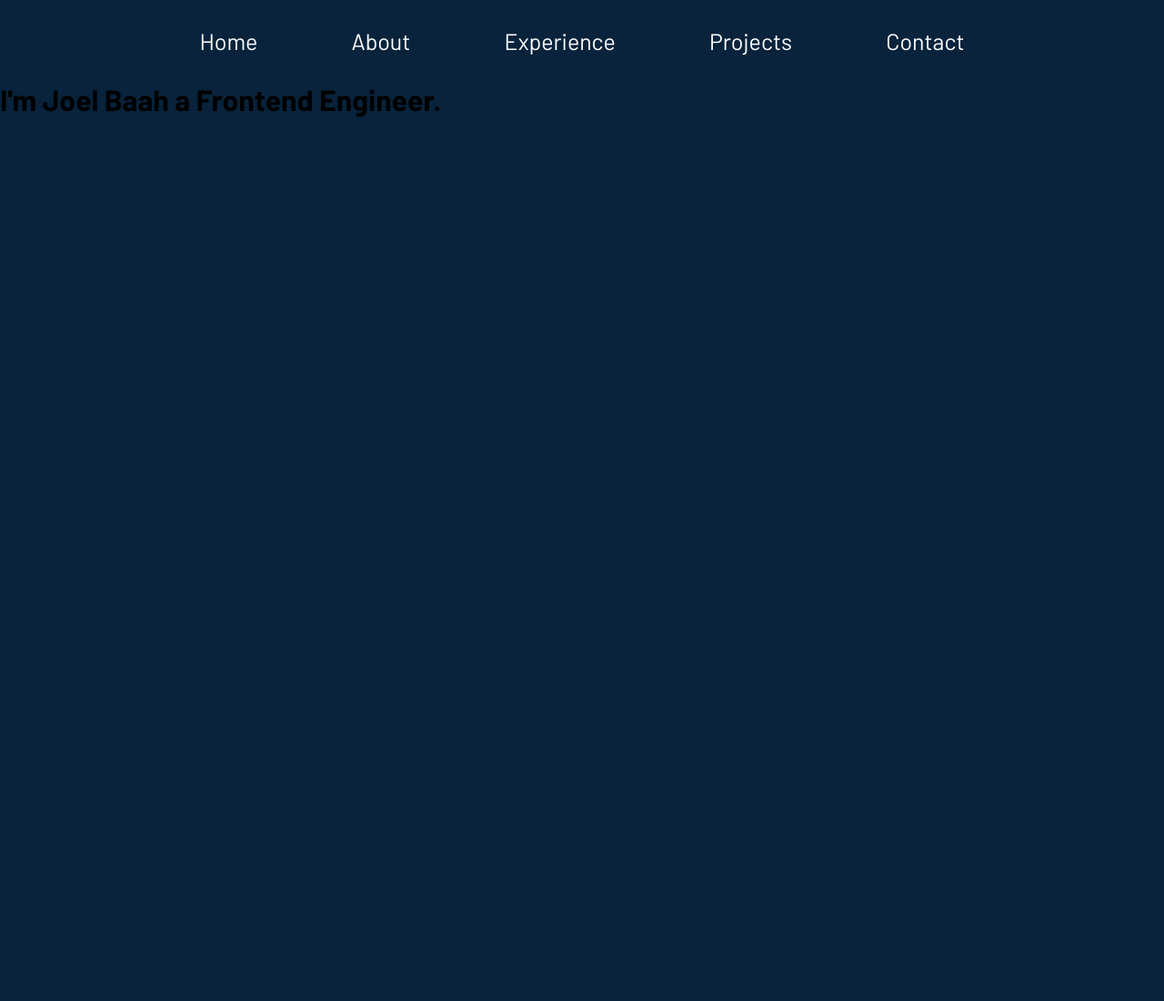
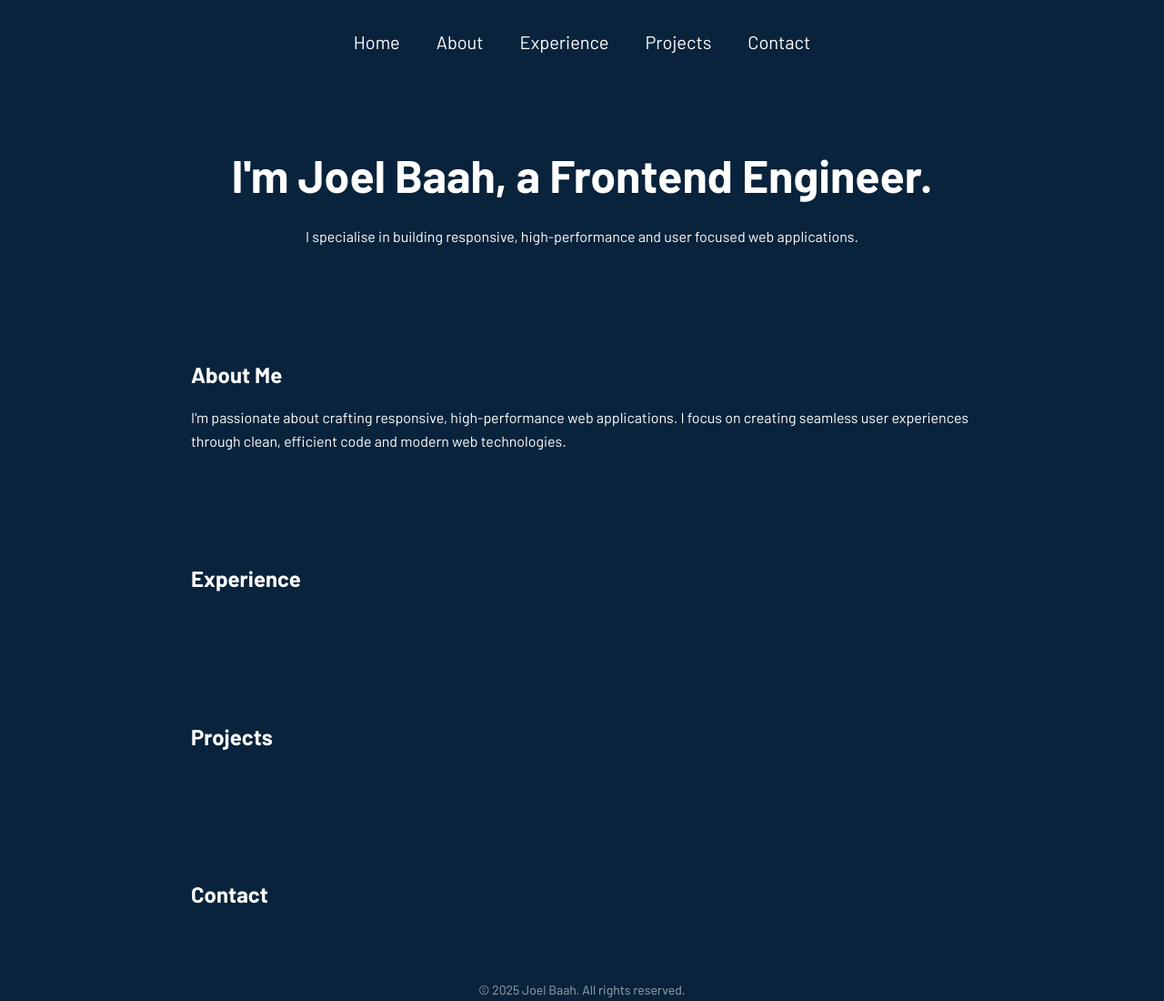
Before and after one commit to joelbaah/portfolio, a plain HTML site: page index.html in a window 1280 px wide. Shown: the whole page at 91% size. Before the commit the page ends 800 px from the top, so only its background shows below. Drawn offline with Linux system fonts and the light colour scheme.

Commit message:
Shell created for content and css clean up

```diff
--- a/assets/styles/styles.css
+++ b/assets/styles/styles.css
@@ -1,21 +1,65 @@
+/* Reset and Base Styles */
 * {
-    background-color: #08233b;
     margin: 0;
     padding: 0;
+    box-sizing: border-box;
+  }
+
+  body {
+    background-color: #08233b;
+    color: white;
     font-family: "Barlow", sans-serif;
-}
-nav ul {
-    text-align: center;
+    line-height: 1.6;
+  }
+
+  /* Container */
+  .container {
+    max-width: 900px;
+    margin: 0 auto;
+    padding: 0 20px;
+  }
+
+  /* Navigation */
+  nav ul {
+    display: flex;
+    justify-content: center;
+    list-style: none;
     padding: 30px;
-}
+    gap: 40px;
+  }
 
-nav li {
-    display: inline;
-}
-
-nav a {
+  nav a {
     text-decoration: none;
     color: white;
-    font-size: 25px;
-    padding: 0 50px;
-}
+    font-size: 20px;
+    transition: color 0.3s ease;
+  }
+
+  nav a:hover {
+    color: #00bcd4;
+  }
+
+  /* Headings */
+  h1 {
+    font-size: 50px;
+  }
+
+  h1, h2 {
+    margin-bottom: 15px;
+  }
+
+  section {
+    padding: 60px 0;
+  }
+
+  #welcome {
+    text-align: center;
+  }
+
+  /* Footer */
+  footer {
+    text-align: center;
+    padding: 40px 0;
+    font-size: 14px;
+    opacity: 0.6;
+  }
--- a/index.html
+++ b/index.html
@@ -2,14 +2,15 @@
 <html lang="en">
 
 <head>
-    <meta charset="UTF-8">
-    <meta name="viewport" content="width=device-width, initial-scale=1.0">
-    <link rel="stylesheet" href="./assets/styles/styles.css">
-    <link rel="preconnect" href="https://fonts.googleapis.com">
-    <link rel="preconnect" href="https://fonts.gstatic.com" crossorigin>
+  <meta charset="UTF-8" />
+  <meta name="viewport" content="width=device-width, initial-scale=1.0" />
+  <link rel="stylesheet" href="./assets/styles/styles.css" />
+  <link rel="preconnect" href="https://fonts.googleapis.com" />
+  <link rel="preconnect" href="https://fonts.gstatic.com" crossorigin />
   <link
-        href="https://fonts.googleapis.com/css2?family=Barlow:ital,wght@0,100;0,200;0,300;0,400;0,500;0,600;0,700;0,800;0,900;1,100;1,200;1,300;1,400;1,500;1,600;1,700;1,800;1,900&family=Kumbh+Sans:wght@100..900&display=swap"
-        rel="stylesheet">
+    href="https://fonts.googleapis.com/css2?family=Barlow:wght@100..900&display=swap"
+    rel="stylesheet"
+  />
   <title>Joel Baah | Web Portfolio</title>
 </head>
 
@@ -25,13 +26,40 @@
       </ul>
     </nav>
   </header>
-    <section id="welcome"></section>
-    <h1>I'm <span>Joel Baah</span> a Frontend Engineer.</h1>
-    <section id="about"></section>
-    <section id="experience"></section>
-    <section id="projects"></section>
-    <section id="contact"></section>
-    <footer></footer>
+
+  <main class="container">
+    <section id="welcome">
+      <h1>I'm <span>Joel Baah</span>, a Frontend Engineer.</h1>
+      <p>I specialise in building responsive, high-performance and user focused web applications.</p>
+    </section>
+
+    <section id="about">
+      <h2>About Me</h2>
+      <p>
+        I'm passionate about crafting responsive, high-performance web applications.
+        I focus on creating seamless user experiences through clean, efficient code and modern web technologies.
+      </p>
+    </section>
+
+    <section id="experience">
+      <h2>Experience</h2>
+      <!-- Content goes here -->
+    </section>
+
+    <section id="projects">
+      <h2>Projects</h2>
+      <!-- Content goes here -->
+    </section>
+
+    <section id="contact">
+      <h2>Contact</h2>
+      <!-- Content goes here -->
+    </section>
+  </main>
+
+  <footer class="container">
+    <p>&copy; 2025 Joel Baah. All rights reserved.</p>
+  </footer>
 </body>
 
 </html>
```
Lines whose indentation alone changed are shown as unchanged.
